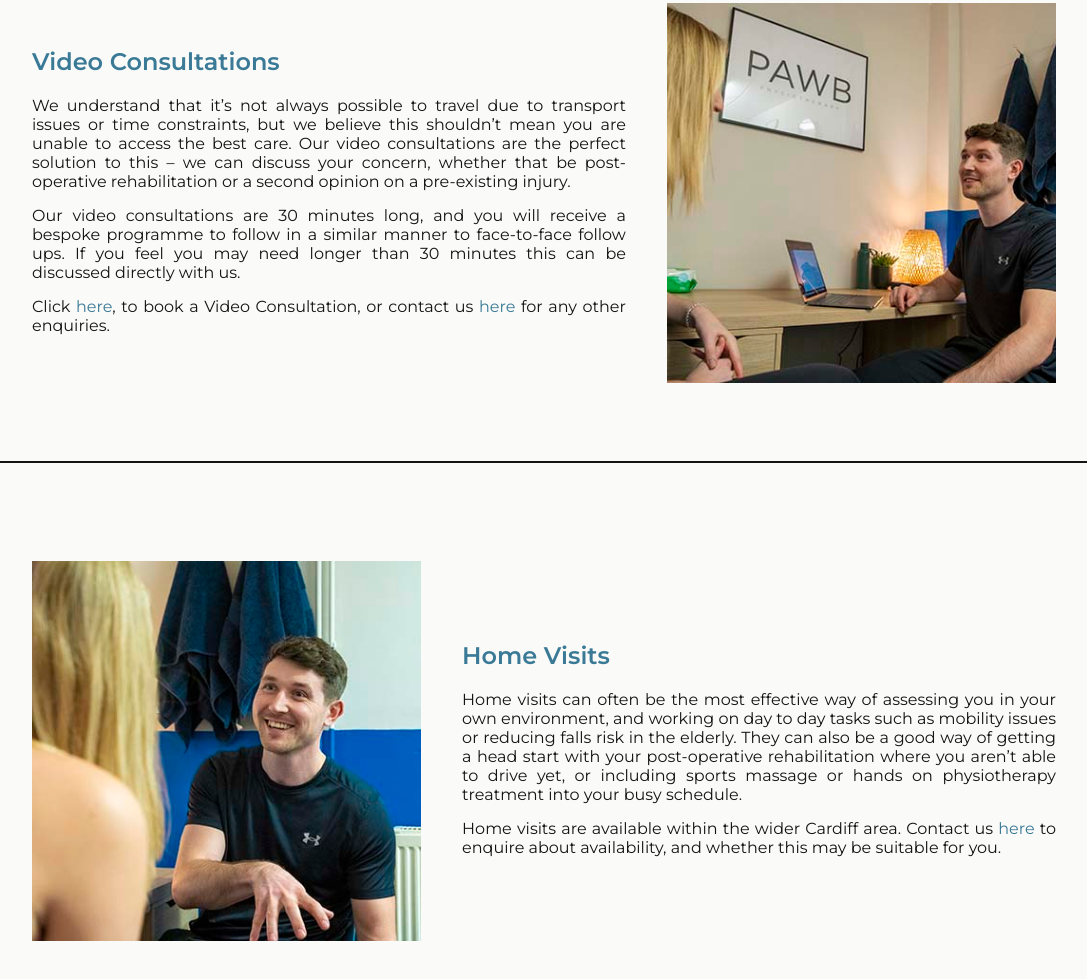
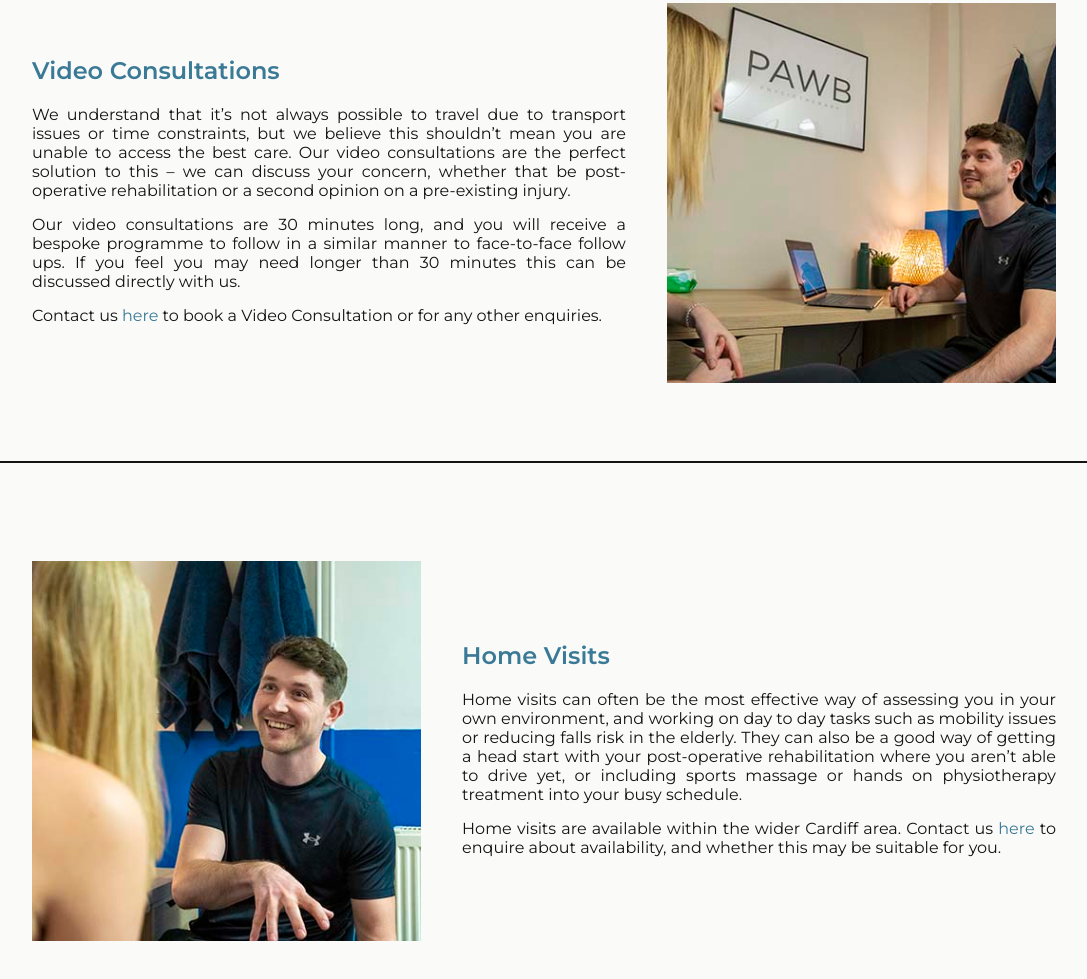
Before and after one commit to N14195/PAWB, a website: page services.html in a window 1280 px wide. Shown: the part 3105-4084 px from the top of the page, without its empty margins (96-1183 px from the left). Drawn offline with Linux system fonts and the light colour scheme.

Commit message:
change 23.3

```diff
--- a/services.html
+++ b/services.html
@@ -130,7 +130,7 @@
             </p>
             <p>Our video consultations are 30 minutes long, and you will receive a bespoke programme to follow in a similar manner to face-to-face follow ups. If you feel you may need longer than 30 minutes this can be discussed directly with us.
             </p>
-            <p>Click <a href="https://pawb-physiotherapy.uk2.cliniko.com/bookings" target="_blank" rel="noopener">here</a>, to book a Video Consultation, or contact us <a href="index.html#contact-us">here</a> for any other enquiries.
+            <p>Contact us <a href="index.html#contact-us">here</a> to book a Video Consultation or for any other enquiries.
             </p>
         </div>
         <img class="services_page__pic" src="images/video_consult.jpg" alt="A man and woman sit face to face having a conversation in an office." title="treatment">
```
